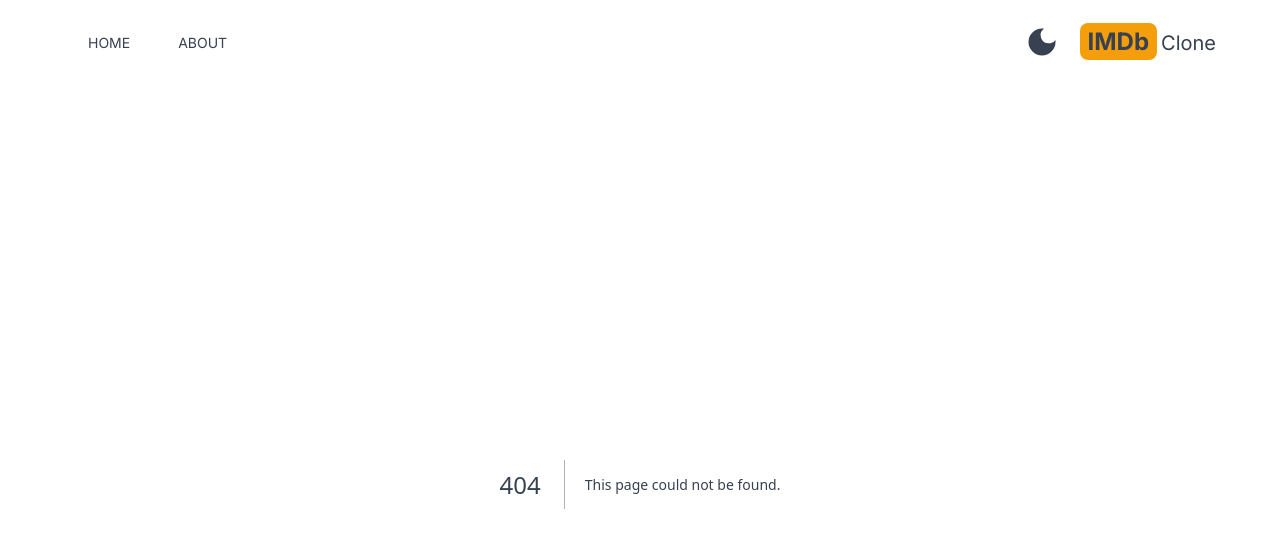
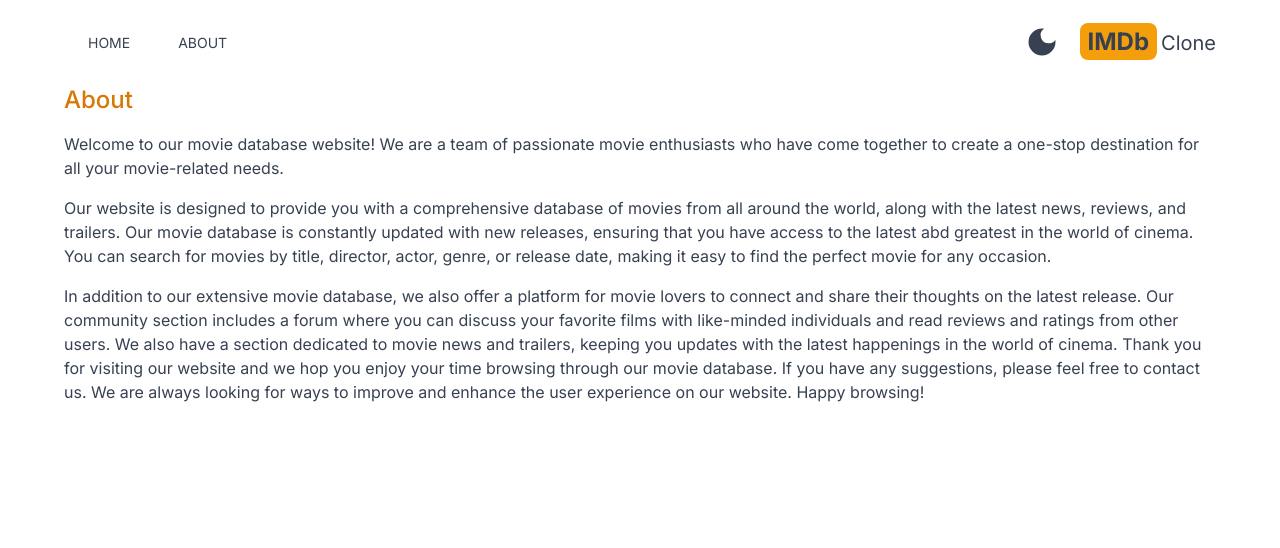
Before and after one commit to ChijiokeElijah/IMDb-clone, a Next.js app: page /about in a window 1280 px wide. Before the commit this address had no page. Shown: the top 548 px of the page. Built offline with nearby package versions, Linux system fonts and the light colour scheme.

Commit message:
create the about page

```diff
--- /dev/null
+++ b/src/app/about/page.jsx
@@ -0,0 +1,22 @@
+import React from 'react'
+
+export default function About() {
+  return (
+    <div className='max-w-6xl mx-auto space-y-4'>
+        <h1 className="text-2xl font-medium text-amber-600"> About</h1>
+        <p>
+            Welcome to our movie database website! We are a team of passionate movie enthusiasts who have come together to create a one-stop destination for all your movie-related needs.
+        </p>
+        <p>
+            Our website is designed to provide you with a comprehensive database of movies from all around the world, along with the latest news, reviews, and trailers. Our movie database is constantly updated with new releases, ensuring that you have
+            access to the latest abd greatest in the world of cinema. You can search for movies by title, director, actor, genre, or release date, making it easy to find the perfect movie for any occasion.
+        </p>
+        <p>
+            In addition to our extensive movie database, we also offer a platform for movie lovers to connect and share their thoughts on the latest release. Our community section
+            includes a forum where you can discuss your favorite films with like-minded individuals and read reviews and ratings from other users. We also have a section dedicated
+            to movie news and trailers, keeping you updates with the latest happenings in the world of cinema. Thank you for visiting our website and we hop you enjoy your time browsing through our movie database.
+            If you have any suggestions, please feel free to contact us. We are always looking for ways to improve and enhance the user experience on our website. Happy browsing!
+        </p>
+    </div>
+  )
+}
--- a/src/components/DarkModeSwitch.jsx
+++ b/src/components/DarkModeSwitch.jsx
@@ -9,7 +9,7 @@ export default function DarkModeSwitch() {
 
   useEffect(() => setMounted(true), []);
   const currentTheme = theme === "system" ? systemTheme : theme;
-  return (
+ return (
     <>
       {currentTheme === "dark" ? (
         <MdLightMode
```
